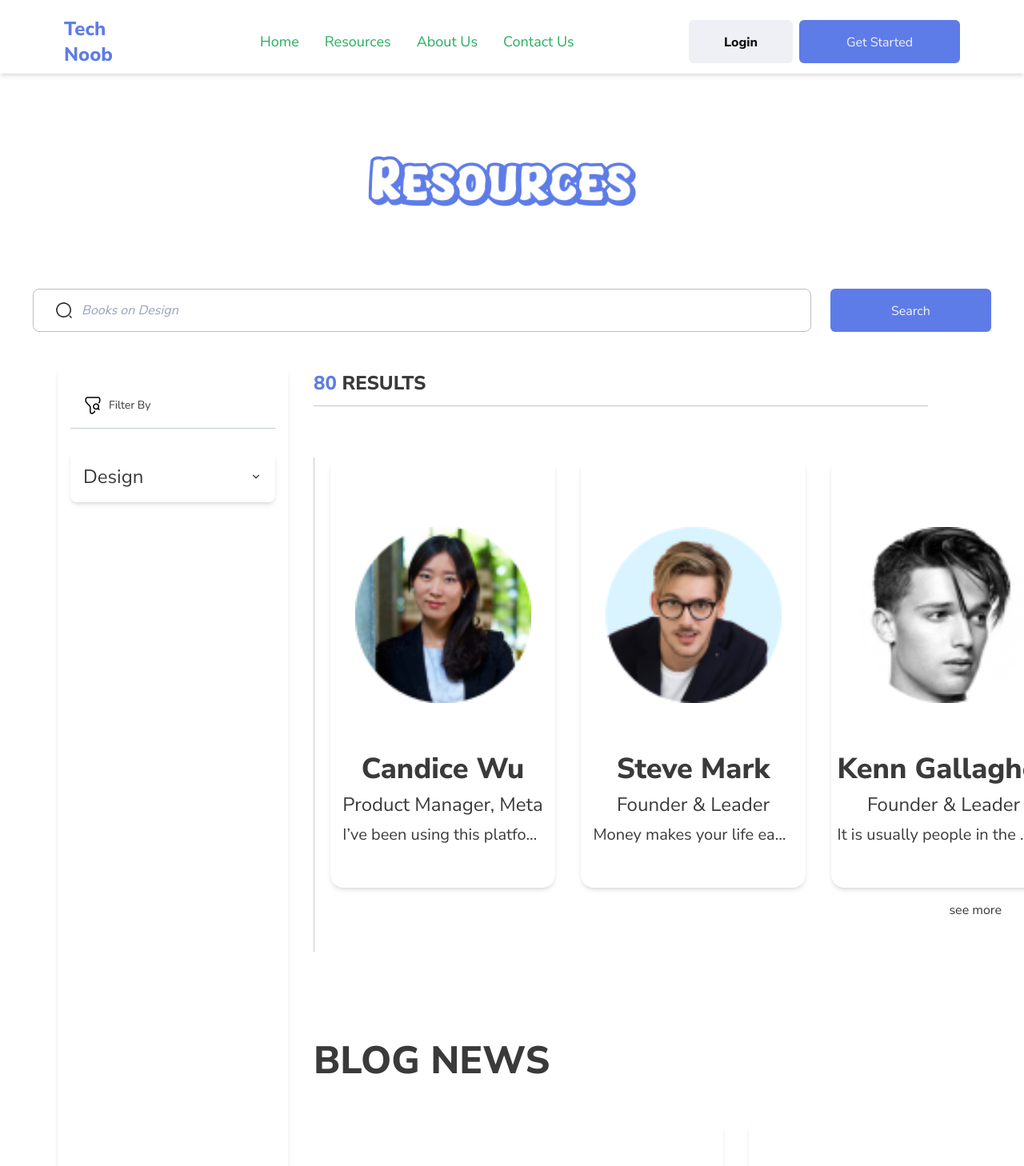
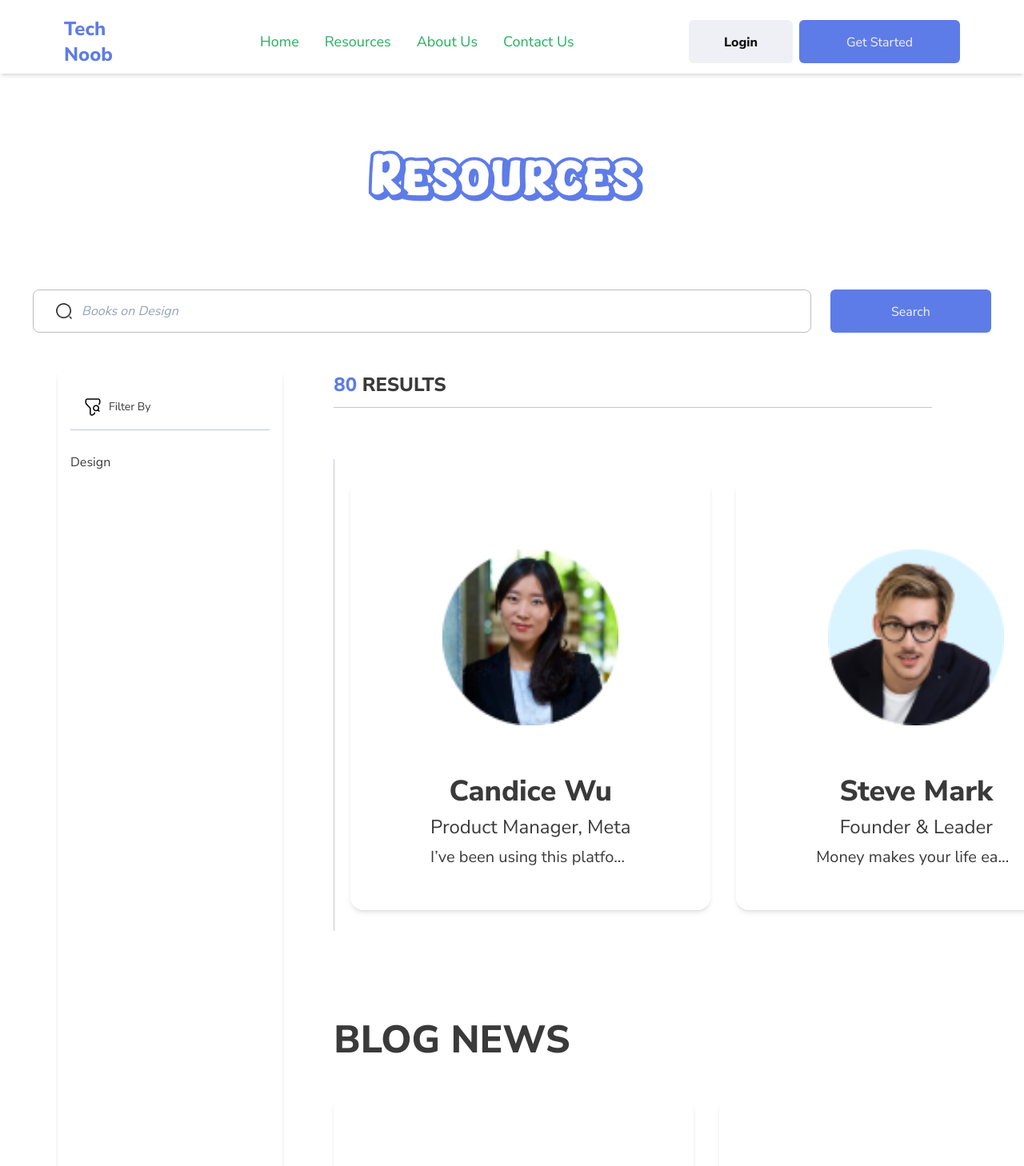
Before and after one commit to oluwatobiiloba/Technoob-Homebase, a React (Create React App) app in the folder Client/: page /Resources in a window 1280 px wide. Shown: the top 1458 px of the page at 80% size. Built offline with nearby package versions, Linux system fonts and the light colour scheme; a web font is replaced by a local one.

Commit message:
Revert "building and editing the Resources page"

```diff
--- a/Client/package.json
+++ b/Client/package.json
@@ -8,7 +8,6 @@
     "@testing-library/user-event": "^13.5.0",
     "react": "^18.2.0",
     "react-dom": "^18.2.0",
-    "react-icons": "^4.8.0",
     "react-router-dom": "^6.10.0",
     "react-scripts": "5.0.1",
     "web-vitals": "^2.1.4"
--- a/Client/src/pages/LandingPage/Resources/Resources.jsx
+++ b/Client/src/pages/LandingPage/Resources/Resources.jsx
@@ -3,7 +3,7 @@ import Page1 from './reasources_pages/Page1';
 
 const Resources = () => {
   return (
-    <div className='flex w-screen h-auto mb-10 justify-center items-start pb-[3rem]'>
+    <div className='flex w-screen h-[2000px] justify-center items-start pt-[6rem] pb-[3rem]'>
       <Page1/>
     </div>
   )
--- a/Client/src/pages/LandingPage/Resources/reasources_pages/Page1.jsx
+++ b/Client/src/pages/LandingPage/Resources/reasources_pages/Page1.jsx
@@ -1,105 +1,26 @@
-import React, { useState } from 'react';
-import { Resources, SearchIcon, close, filtersearch } from '../../../../data/assets';
+import React from 'react';
+import { Resources, SearchIcon, filtersearch } from '../../../../data/assets';
 import Button from '../../../../utility/button';
 import Card from '../../../../utility/Card';
 import { feedback } from '../../../../data/contact';
 
-import {RiArrowDownSLine} from 'react-icons/ri'
+const Page1 = () => {
+  return (
+    <div className='flex flex-col w-full justify-start items-start sm:justify-center sm:items-center'>
 
 
-const Page1 = () => {
+        <div className='mb-[6rem] w-[360px] h-[77px]'>
+            <img src={Resources} alt="HeaderImage" className='object-contain' />
+        </div>
 
-    const [active, setActive] = useState(false);
-    const [togggle, setTogggle] = useState(false);
-    const [selected, setSelected] = useState('Design')
+        <div className=' w-full flex justify-center items-center mb-[3rem]'>
 
-
-
-
-    const Options = [
-        {
-        id: 1,
-        name:'Product Design'},
-        {
-            id:2,
-            name:'Graphics Design'
-        },
-        {
-            id:3,
-            name:'UX Design',
-        },
-        {
-            id:4,
-            name:'Interior Design',
-        },
-        {
-            id:5,
-            name:'Industrial Design'
-        }];
-
-  return (
-    <div className='flex flex-col w-full justify-start items-start sm:justify-center sm:items-center px-5 sm:px-0 pt-6 md:pt-24 relative'>
-
-
-        <div className='mb-5 sm:mb-[6rem] w-[360px] h-[77px] '>
-            <img src={Resources} alt="HeaderImage" className='object-contain w-[120px] h-[29px] md:w-[335px] md:h-[77px] ' />
-        </div>
-                        <div className={`absolute shadow-sm right-0 mt-20 h-[470px] z-10 bg-white w-[85%] flex flex-col justify-start items-start ${togggle ? 'block' : 'hidden'} sm:hidden`}>
-
-                                <div className='flex justify-between items-center p-4 w-full'>
-                                    <div className='flex p-2'>
-                                    <img src={filtersearch} alt="icon" className='mr-3 w-6 h-6' />
-                                    <p className='text-sm font-normal'>Filter By</p>
-                                    </div>
-                                    <img src={close} alt="close" onClick={()=> setTogggle(false)} />
-                                </div>
-
-                                 <div className=' border-b-[0.5px] m-auto w-[95%] mt-6 border-[#C2C7D6] mb-7'/>
-
-                                 <div className='shadow-md rounded-lg  w-full p-2'>
-
-                            <div onClick={()=> setActive((prev) => !prev)} className='flex justify-between items-center p-2 cursor-pointer'>
-                                <h1 className='text-2xl'>{selected}</h1>
-                                <RiArrowDownSLine/>
-                            </div>
-
-
-                                <ul className={`${active ? 'block' : 'hidden'}`}>
-                                    {Options.map((option, i) => (
-                                        <li key={i} onClick={()=>{
-
-                                                setActive(false);
-                                                setSelected(option.name)
-                                                setTogggle(false)
-
-                                        }
-                                        }
-                                        className='text-sm p-3 pl-4 hover:bg-[#F0F4FE] rounded-md cursor-pointer'>
-                                            {option.name}
-                                            </li>
-                                    ))}
-                                </ul>
-                            </div>
-                        </div>
-
-        <div className=' w-full flex justify-start items-start md:justify-center md:items-center mb-[3rem]'>
-
-
-            <div className='w-[95%] flex flex-col sm:flex-row justify-start md:justify-center items-centers gap-6 '>
+            <div className='w-[95%] flex flex-col sm:flex-row justify-center items-center h-[56px] gap-6 '>
                 <div className='flex justify-start items-center border border-[#BDBDBD] sm:w-[80%] h-[54px] rounded-lg bg-transparent pl-7 '>
 
                 <img src={SearchIcon} alt="icon" className='h-5 w-5' />
 
                 <input type="text" placeholder='Books on Design' className='placeholder:italic placeholder:text-slate-400 focus:outline-none text-base w-full h-[100%] p-3 mr-2 focus:border-none focus:ring-[0] ' />
-
-
-                <img
-                    src={filtersearch}
-                    alt="icon"
-                    onClick={(e)=> {setTogggle((prev) => !prev)
-                    }}
-                    className='sm:hidden block mr-2 w-6 h-6' />
-
                 </div>
 
                 <div>
@@ -110,8 +31,8 @@ const Page1 = () => {
             </div>
         </div>
 
-        <div className='flex md:gap-[1rem] md:justify-between w-full md:ml-[9rem] '>
-            <div className='hidden xl:block sm:flex-[0.4]  h-[1470px] p-4  shadow-md'>
+        <div className='flex gap-[3rem] justify-between w-full ml-[9rem] '>
+            <div className='hidden xl:block sm:flex-[0.4]  h-[1513px] p-4  shadow-md'>
                 <div className='flex justify-start items-center p-4 '>
                     <img src={filtersearch} alt="icon" className='mr-2 w-6 h-6' />
                     <p className='text-sm font-normal'>Filter By</p>
@@ -119,80 +40,47 @@ const Page1 = () => {
 
                 <div className=' border-b-[0.5px] border-[#C2C7D6] mb-7'/>
 
-                <div className='shadow-md rounded-lg p-2'>
-
-                    <div onClick={()=> setActive((prev) => !prev)} className='flex justify-between items-center p-2 cursor-pointer'>
-                        <h1 className='text-2xl'>{selected}</h1>
-                        <RiArrowDownSLine/>
-                    </div>
-
-
-                    <ul className={`${active ? 'block' : 'hidden'}`}>
-                        {Options.map((option, i) => (
-                            <li key={i} onClick={()=>{
-
-                                    setActive(false);
-                                    setSelected(option.name)
-
-                            }
-                            }
-                            className='text-sm p-3 pl-4 hover:bg-[#F0F4FE] rounded-md cursor-pointer'>
-                                {option.name}
-                                </li>
-                        ))}
-                    </ul>
+                <div>
+                    Design
                 </div>
 
 
             </div>
 
 
-            <div className='flex-[1.5] pl-4 overflow-hidden '>
-                <h1 className='text-2xl text-[#3A3A3A] font-semibold mb-3 '><span className='text-[#5E7CE8]'>80</span> RESULTS </h1>
+            <div className='flex-[1.5] pl-4 overflow-auto'>
+                <h1 className='text-2xl text-[#3A3A3A] font-semibold mb-3'><span className='text-[#5E7CE8]'>80</span> RESULTS </h1>
 
 
-                <div className=' border-b-[0.5px] border-[#C2C7D6] mb-[4rem] w-[80%] '/>
+                <div className=' border-b-[0.5px] border-[#C2C7D6] mb-[4rem] w-[80%]'/>
 
 
-                <div className='flex-col border-l-[0.5px] border-[#C2C7D6] pl-3 md:pl-5 flex mb-[7rem] overflow-auto relative '>
+                <div className='border-l-[0.5px] border-[#C2C7D6] pl-5 flex mb-[7rem]'>
 
+                    {feedback.map((feeds, i) => (
 
-                    <div className='flex mb-20'>
-                        {feedback.map((feeds, i) => (
-
-                        <div key={i} className='flex flex-row items-center mr-8 w-[230px] h-[300px] sm:w-[490px]  sm:h-[538px] '>
+                        <div className='flex items-center mr-8 w-[460px] h-[590px]  '>
 
                             <Card titleText={feeds.name} photo={feeds.img} pText={feeds.content} subTitleText={feeds.title}/>
 
                         </div>
-
-                        ))}
-                   </div>
-
-                   <div className='absolute mb-10 right-[100px] bottom-0'>
-                        <a className='hidden md:block' href="/resources">see more</a>
-                    </div>
-
-
-
-
-
+                    ))}
 
                 </div>
 
 
-                <div className='flex flex-col w-full '>
+                <div className='flex flex-col '>
 
                      <div className='flex'>
 
                         <h1 className='text-5xl font-extrabold mb-[3rem]'>BLOG NEWS</h1>
                     </div>
 
-                    <div className='flex flex-col md:flex-row md:overflow-auto'  >
+                    <div className='flex'  >
 
                         {feedback.map((feeds, i) => (
 
-                            <div key={i} className='flex flex-col mb-10 mr-8 w-[330px] h-[340px] sm:min-w-[512px] sm:h-[538px] '>
+                            <div className='flex flex-col mr-8 w-[460px] h-[590px] '>
 
                                 <Card titleText={feeds.name} photo={feeds.img} pText={feeds.content} subTitleText={feeds.title}/>
 
--- a/Client/src/utility/Card.jsx
+++ b/Client/src/utility/Card.jsx
@@ -2,17 +2,17 @@ import React from 'react'
 
 const Card = ({photo, titleText, subTitleText, pText}) => {
   return (
-    <div className='w-full h-full flex flex-col justify-center items-center rounded-2xl shadow-md '>
+    <div className='sm:w-[450px] sm:h-[538px] flex flex-col justify-center items-center rounded-2xl shadow-md '>
         <div className='flex flex-col w-full h-full justify-center items-center  pb-5'>
 
             <div className='flex justify-center items-center w-[230px] h-[330px] mb-2'>
-                <img src={photo} alt={titleText} className='w-[210px] h-[169px] md:w-[220px] md:h-[330px] object-contain ' />
+                <img src={photo} alt={titleText} className='w-[220px] h-[330px] object-contain ' />
             </div>
 
             <div className='text-center flex flex-col gap-2'>
-                <h1 className='text-lg sm:text-4xl font-semibold'>{titleText}</h1>
-                <h2 className='text-xs sm:text-2xl font-normal'>{subTitleText}</h2>
-                <p className='text-[10.24px] text-xl font-normal truncate w-[180px] sm:w-[250px]'>{pText}</p>
+                <h1 className='text-4xl font-semibold'>{titleText}</h1>
+                <h2 className='text-2xl font-normal'>{subTitleText}</h2>
+                <p className='text-xl font-normal truncate w-[250px]'>{pText}</p>
             </div>
 
         </div>
```
Also changed, not shown: 1 other file (tests, documents, lock files or other folders).
